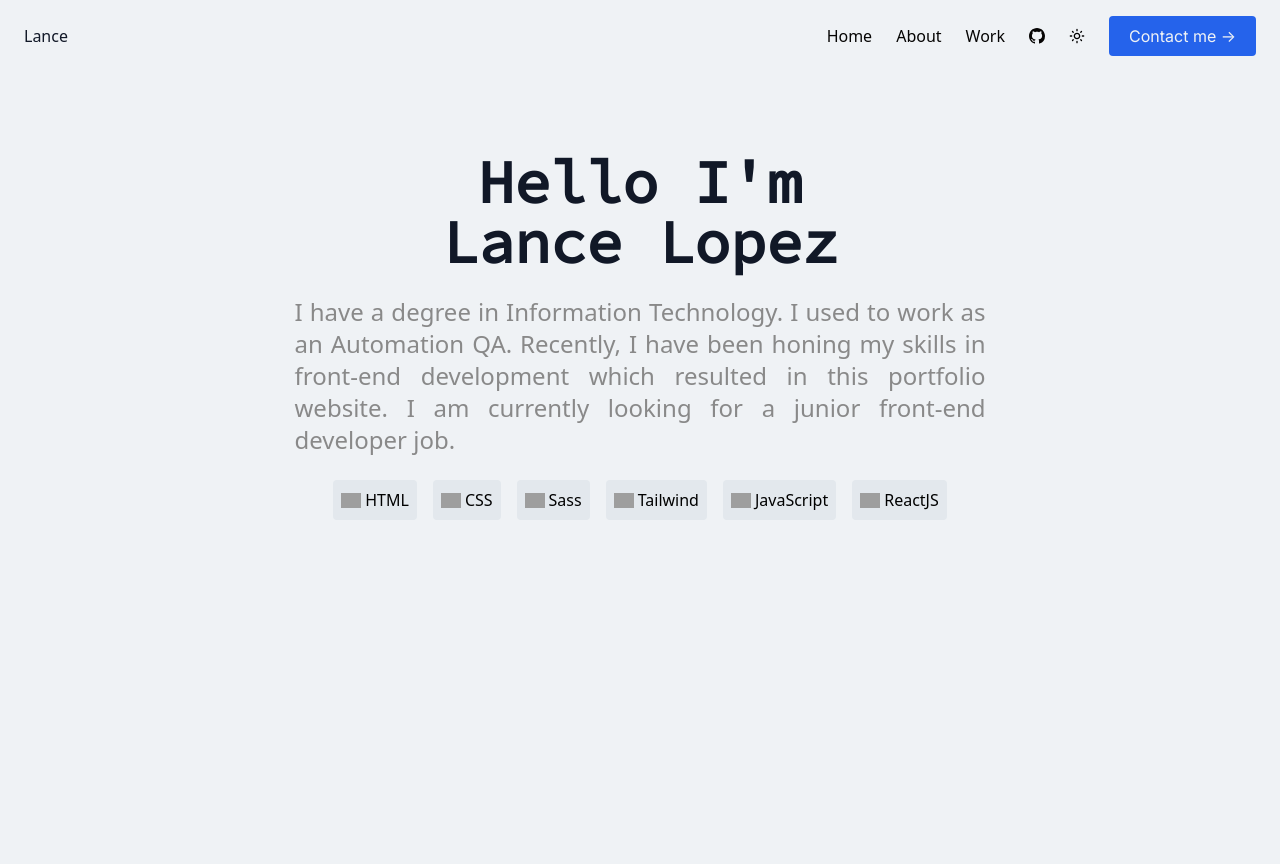
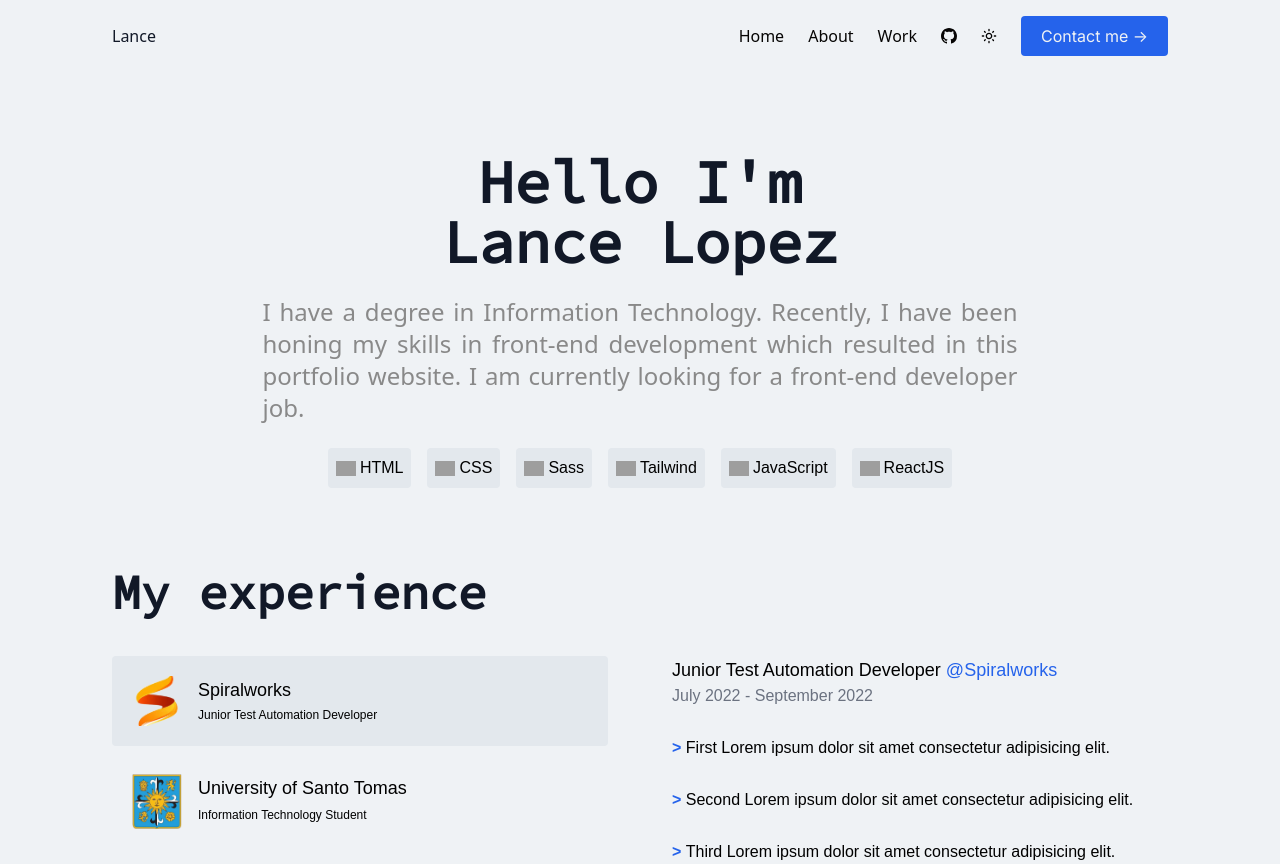
Before and after one commit to 21ance/portfolio, a React (Vite) app: page / in a window 1280 px wide. Before the commit the page ends 800 px from the top, so only its background shows below. Built offline with nearby package versions, Linux system fonts and the light colour scheme; grey boxes are pictures that could not be loaded.

Commit message:
add experience component

```diff
--- a/index.html
+++ b/index.html
@@ -9,7 +9,9 @@
 		/>
 		<title>Lance Lopez</title>
 	</head>
-	<body class="bg-custom-white dark:bg-custom-secondary">
+	<body
+		class="bg-custom-white dark:bg-custom-secondary px-4 md:px-10 xl:px-28"
+	>
 		<div id="root"></div>
 		<script type="module" src="/src/main.jsx"></script>
 	</body>
--- a/src/components/App.jsx
+++ b/src/components/App.jsx
@@ -1,11 +1,13 @@
 import Header from "./header/Header";
 import Hero from "./hero/Hero";
+import Experience from "./experience/Experience";
 
 function App() {
 	return (
 		<>
 			<Header />
 			<Hero />
+			<Experience />
 		</>
 	);
 }
--- /dev/null
+++ b/src/components/experience/Experience.jsx
@@ -0,0 +1,103 @@
+import { useState } from "react";
+import ExperienceData from "./data.json";
+import LogoUST from "../../images/logo/ust.png";
+import LogoSpiral from "../../images/logo/spiralworks.png";
+
+const Experience = () => {
+	const [activeExp, setActiveExp] = useState("Spiralworks");
+
+	const data = ExperienceData.experience;
+
+	return (
+		<section className="flex flex-col gap-10">
+			<h2 className="text-3xl	md:text-5xl font-scode font-bold text-custom-secondary">
+				My experience
+			</h2>
+			<article className="flex gap-10 lg:gap-16">
+				<nav className="flex-1 flex flex-col gap-2">
+					<ExpItem
+						icon={LogoSpiral}
+						title="Spiralworks"
+						sub="Junior Test Automation Developer"
+						activeExp={activeExp}
+						setActiveExp={setActiveExp}
+					/>
+
+					<ExpItem
+						icon={LogoUST}
+						title="University of Santo Tomas"
+						sub="Information Technology Student"
+						activeExp={activeExp}
+						setActiveExp={setActiveExp}
+					/>
+				</nav>
+				{data.map((item) => {
+					if (item.company === activeExp) {
+						return (
+							<ExpDetails
+								key={item.company}
+								title={item.title}
+								company={item.company}
+								companyLink={item.companyLink}
+								date={item.date}
+								desc={item.desc}
+							/>
+						);
+					}
+					// const { title, company, companyLink, date, desc } = props;
+				})}
+			</article>
+		</section>
+	);
+};
+
+const ExpItem = (props) => {
+	const { icon, title, sub, activeExp, setActiveExp } = props;
+
+	return (
+		<div
+			className={
+				"font-ssans grid grid-cols-[auto,1fr] gap-x-4 p-5 cursor-pointer hover:bg-custom-wdark rounded " +
+				(activeExp === title && "bg-custom-wdark rounded")
+			}
+			onClick={() => setActiveExp(title)}
+		>
+			<img src={icon} alt={title} width="50px" className="row-[1/3]" />
+			<h3 className="hidden md:block text-lg">{title}</h3>
+			<span className="hidden md:block text-xs">{sub}</span>
+		</div>
+	);
+};
+
+const ExpDetails = (props) => {
+	const { title, company, companyLink, date, desc } = props;
+
+	return (
+		<div className="flex-1 flex flex-col gap-7 font-ssans">
+			<header>
+				<h4 className="text-lg">
+					{title}{" "}
+					<a
+						href={companyLink}
+						target="_blank"
+						rel="noreferrer"
+						className="text-custom-primary"
+					>
+						@{company}
+					</a>
+				</h4>
+				<span className="text-gray-500">{date}</span>
+			</header>
+			{desc.map((d) => {
+				return (
+					<p key={d}>
+						<span className="text-custom-primary font-bold">{"> "}</span>
+						{d}
+					</p>
+				);
+			})}
+		</div>
+	);
+};
+
+export default Experience;
--- /dev/null
+++ b/src/components/experience/data.json
@@ -0,0 +1,26 @@
+{
+	"experience": [
+		{
+			"company": "Spiralworks",
+			"companyLink": "https://www.linkedin.com/company/spiralworks-technologies-inc",
+			"title": "Junior Test Automation Developer",
+			"date": "July 2022 - September 2022",
+			"desc": [
+				"First Lorem ipsum dolor sit amet consectetur adipisicing elit.",
+				"Second Lorem ipsum dolor sit amet consectetur adipisicing elit.",
+				"Third Lorem ipsum dolor sit amet consectetur adipisicing elit."
+			]
+		},
+		{
+			"company": "University of Santo Tomas",
+			"companyLink": "https://www.facebook.com/UST1611official/",
+			"title": "Information Technology Student",
+			"date": "August 2018 - June 2022",
+			"desc": [
+				"Fourth Lorem ipsum dolor sit amet consectetur adipisicing elit.",
+				"Fifth Lorem ipsum dolor sit amet consectetur adipisicing elit.",
+				"Sixth Lorem ipsum dolor sit amet consectetur adipisicing elit."
+			]
+		}
+	]
+}
--- a/src/components/header/Header.jsx
+++ b/src/components/header/Header.jsx
@@ -13,7 +13,7 @@ const Header = () => {
 	}
 
 	return (
-		<header className="flex justify-between py-4 px-4 md:px-6 items-center ">
+		<header className="flex justify-between py-4 items-center ">
 			<span className="text-custom-secondary dark:text-custom-white">
 				Lance
 			</span>
--- a/src/components/hero/Hero.jsx
+++ b/src/components/hero/Hero.jsx
@@ -4,19 +4,13 @@ const Hero = () => {
 			<h1 className="font-scode text-4xl md:text-6xl font-bold w-11ch text-center self-center text-custom-secondary dark:text-custom-dwhite">
 				Hello {"I'm"} Lance Lopez
 			</h1>
-			<p className="w-55ch text-justify self-center text-2xl py-6 px-8 text-custom-sub dark:text-custom-dsub">
-				{/* I am a UI Engineer at Google, where I design and develop
-				user-centered interfaces for cutting-edge technology products. I
-				work with a talented team to create visually appealing and
-				intuitive designs that enhance user experience. I am passionate
-				about using technology to create beautiful and functional designs
-				that solve real-world problems. */}
-				I have a degree in Information Technology. I used to work as an
-				Automation QA. Recently, I have been honing my skills in front-end
-				development which resulted in this portfolio website. I am
-				currently looking for a junior front-end developer job.
+			<p className="w-55ch text-justify self-center text-2xl py-6 text-custom-sub dark:text-custom-dsub">
+				I have a degree in Information Technology. Recently, I have been
+				honing my skills in front-end development which resulted in this
+				portfolio website. I am currently looking for a front-end developer
+				job.
 			</p>
-			<footer className="flex gap-4 justify-center flex-wrap px-8">
+			<footer className="flex gap-4 justify-center flex-wrap">
 				<Tech
 					src="https://user-images.githubusercontent.com/25181517/192158954-f88b5814-d510-4564-b285-dff7d6400dad.png"
 					text="HTML"
@@ -41,10 +35,6 @@ const Hero = () => {
 					src="https://user-images.githubusercontent.com/25181517/183897015-94a058a6-b86e-4e42-a37f-bf92061753e5.png"
 					text="ReactJS"
 				/>
-				{/* <Tech
-					src="https://user-images.githubusercontent.com/25181517/201476821-3431d126-ae72-4c2a-a3c7-8a847070beeb.png"
-					text="Robot"
-				/> */}
 			</footer>
 		</section>
 	);
@@ -56,7 +46,6 @@ const Tech = (props) => {
 	return (
 		<div className="bg-custom-wdark dark:bg-custom-slight w-fit flex p-2 rounded gap-1 dark:text-custom-dwhite">
 			<img src={src} alt={text} width="20" className="object-contain" />
-			{/*to check, ssans font not working */}
 			<span className="font-ssans">{text}</span>
 		</div>
 	);
--- a/tailwind.config.js
+++ b/tailwind.config.js
@@ -8,7 +8,7 @@ export default {
 				inter: ["Inter", "sans-serif"],
 				osans: ["Open Sans", "sans-serif"],
 				scode: ["Source Code Pro", "monospace"],
-				ssans: ["Source Sans 3", "sans-serif"],
+				ssans: ["Source Sans", "sans-serif"],
 			},
 			colors: {
 				custom: {
```
Also changed, not shown: src/images/logo/spiralworks.png (added), src/images/logo/ust.png (added).
